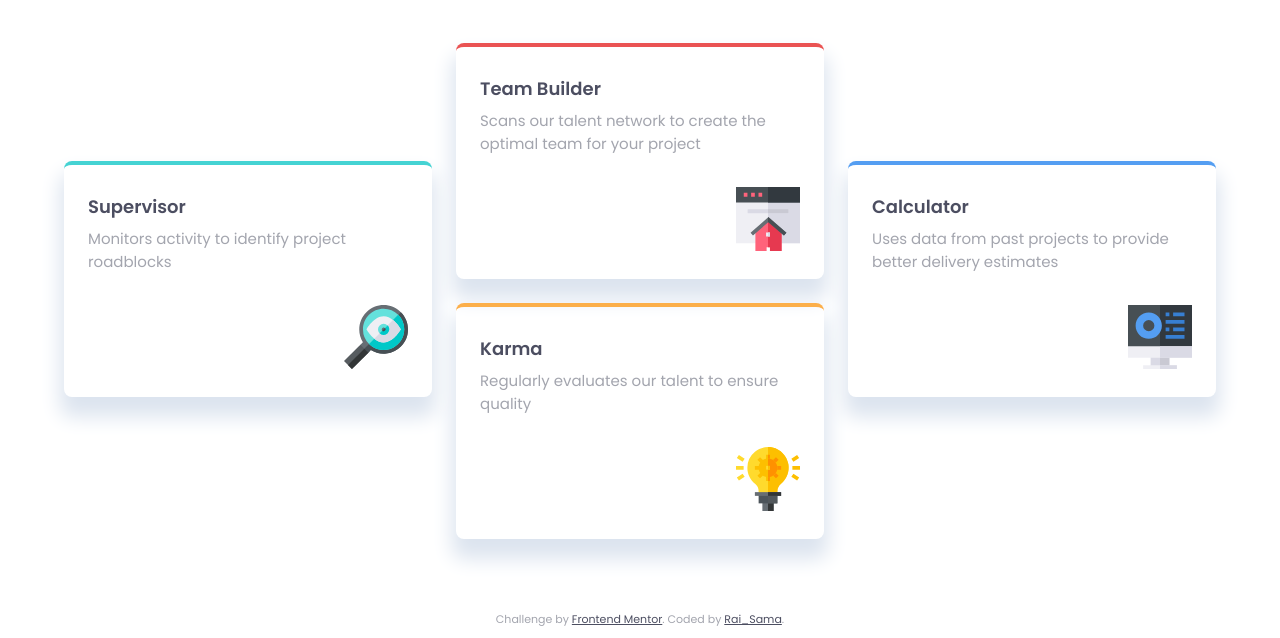
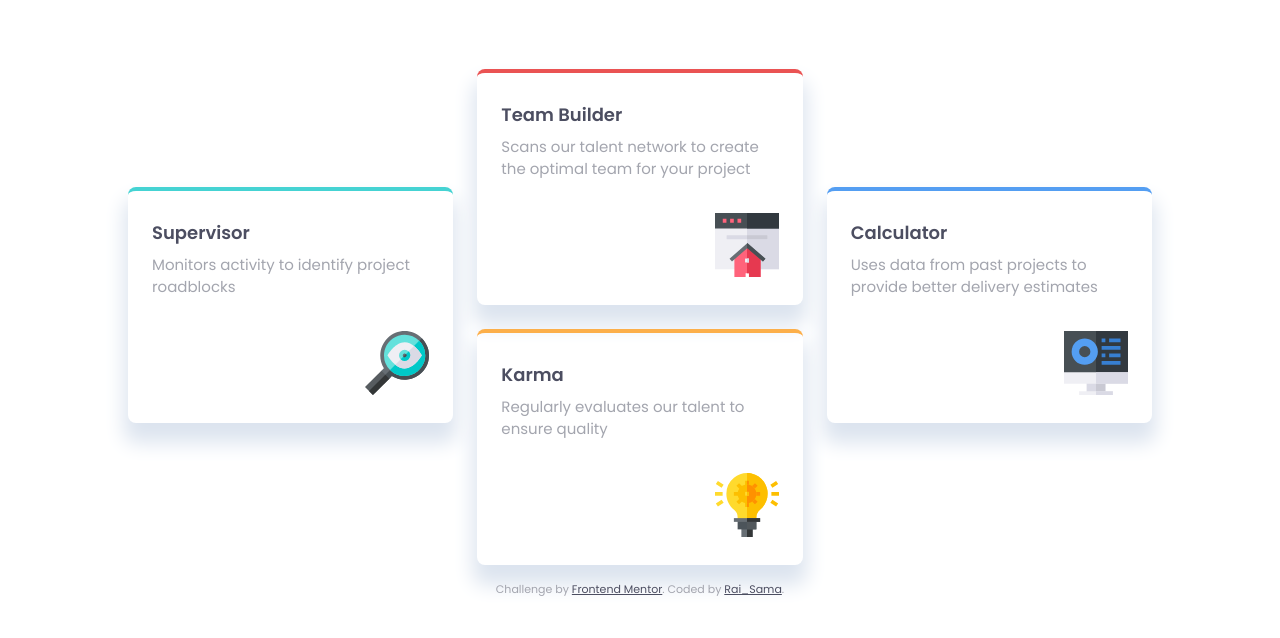
Before and after one commit to raisama21/four-card-feature-section-master, a plain HTML site: page index.html in a window 1280 px wide. Shown: the part 162-800 px from the top of the page. Drawn offline with Linux system fonts and the light colour scheme.

Commit message:
minor issue fiixed

```diff
--- a/scss/partials/_reset.scss
+++ b/scss/partials/_reset.scss
@@ -33,7 +33,7 @@ html:focus-within {
 // Set core body defaults
 body {
   min-height: 100vh;
-  text-rendering: optimizeSpeed;
+  line-height: 1.5;
 }
 
 // A elements that don't have a class get default styles
--- a/scss/partials/_variables.scss
+++ b/scss/partials/_variables.scss
@@ -11,13 +11,3 @@
   //   fonts
   --base-fs: 0.9375rem;
 }
-
-// @mixin for media queries ==============
-
-$small-bp: 480px;
-
-@mixin breakpoint {
-  @media all and (min-width: #{$small-bp}) {
-    @content;
-  }
-}
--- a/scss/style.scss
+++ b/scss/style.scss
@@ -3,7 +3,7 @@
 
 body {
   font-family: "Poppins", sans-serif;
-  line-height: 1.5;
+  padding-block: 2%;
 }
 
 // ========== typography ==========
@@ -43,7 +43,7 @@ p {
 .container {
   width: 90%;
   max-width: 375px;
-  margin: 4.5rem auto;
+  margin-inline: auto;
 }
 
 header {
@@ -94,7 +94,7 @@ header {
 }
 
 footer {
-  margin-bottom: 1rem;
+  margin-top: 1rem;
 }
 
 // media queries =================
@@ -120,7 +120,7 @@ footer {
 // small screen breakpoint (tablet)
 @media all and (min-width: 810px) {
   .container {
-    width: 90%;
+    width: 80%;
     max-width: 1440px;
   }
 
```
Also changed, not shown: index.html (+0 -1 lines), css/style.css.
